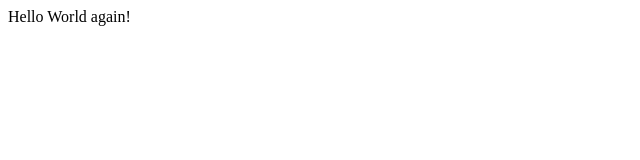
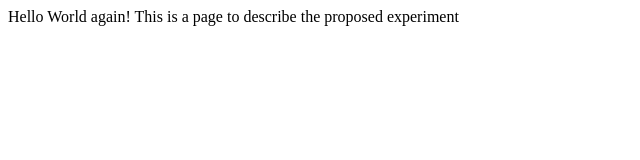
Before and after one commit to researchcollab/Faradayproject, a plain HTML site: page index.html in a window 1280 px wide. Shown: the whole page, without its empty margins (0-640 px from the left). Drawn offline with Linux system fonts and the light colour scheme.

Commit message:
Dummy text

```diff
--- a/index.html
+++ b/index.html
@@ -9,6 +9,7 @@
 </head>
 <body>
 Hello World again!
+This is a page to describe the proposed experiment
 
 </body>
 </html>
```
